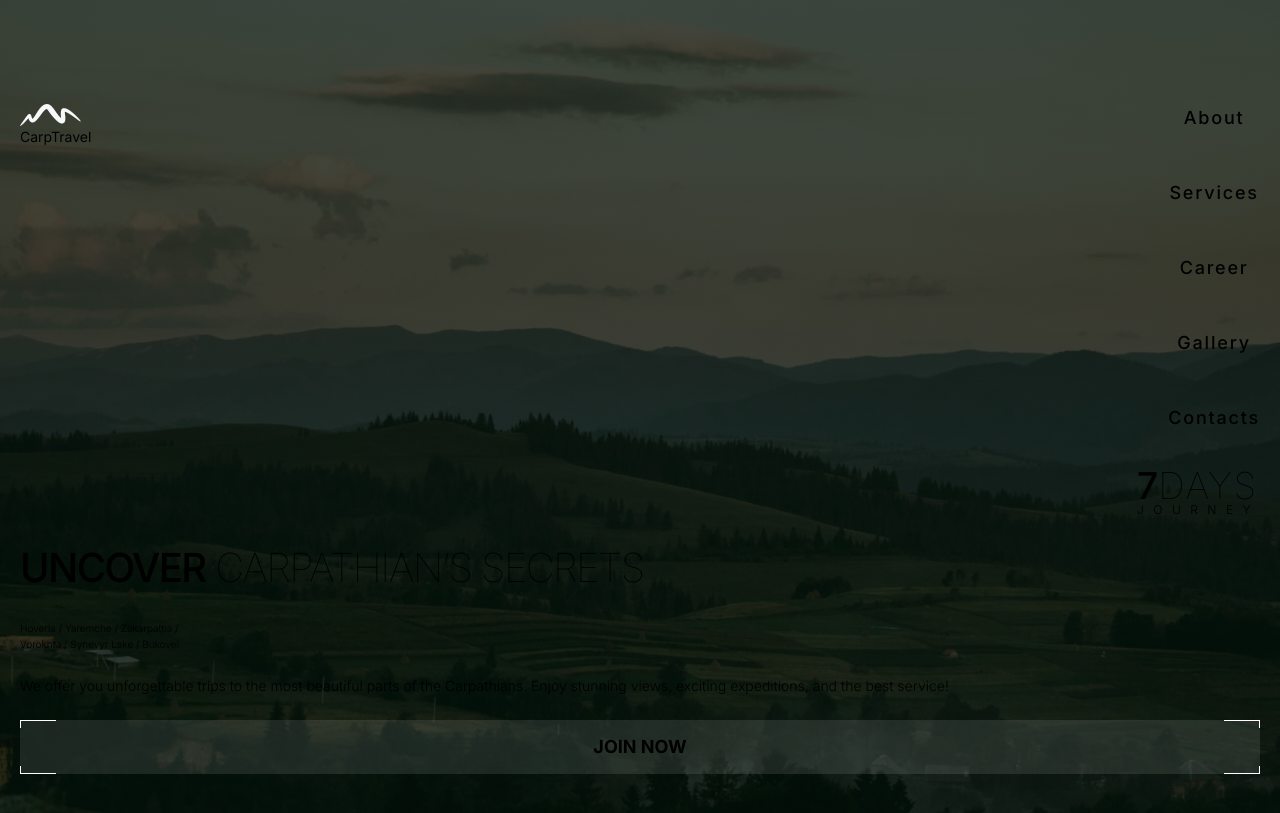
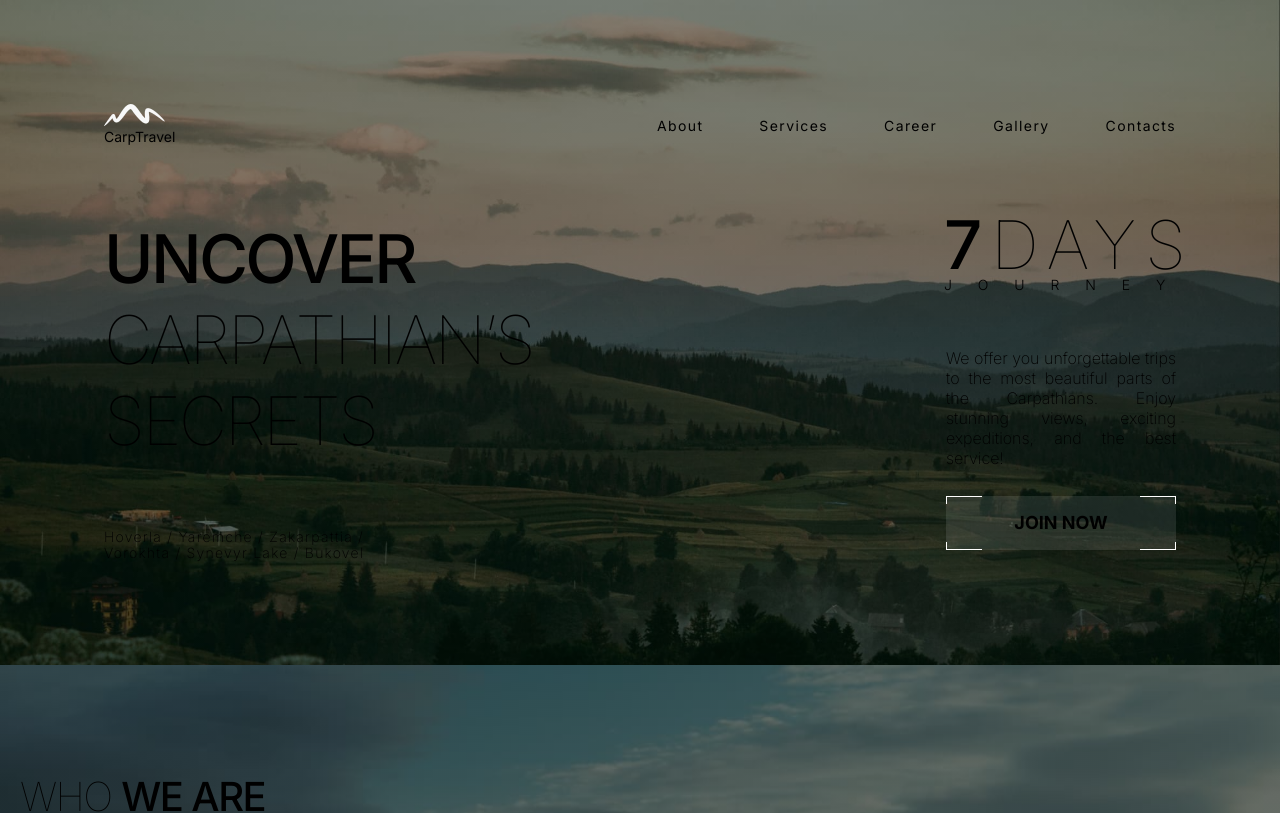
Before and after one commit to LiudmylaKozytska/carpTravel, a Next.js app: page / in a window 1280 px wide. Shown: the top 813 px of the page. Built offline with nearby package versions, Linux system fonts and the light colour scheme; a web font is replaced by a local one.

Commit message:
add hero section tablet styles

```diff
--- a/src/app/(routes)/contact/Contact.tsx
+++ b/src/app/(routes)/contact/Contact.tsx
@@ -12,7 +12,7 @@ export default function Contact() {
           {data.title.title}
           <span className="font-medium">{data.title.span}</span>
         </h2>
-            <ContactForm/>
+            <ContactForm showFields={false} />
     </div>
     </BackgroundImage>
 }
--- a/src/app/(routes)/hero/Hero.tsx
+++ b/src/app/(routes)/hero/Hero.tsx
@@ -9,27 +9,28 @@ export default function Hero() {
     <BackgroundImage image="/images/hero.jpg">
       <div
         id="hero"
-        className="container pt-[36px] pb-[56px] px-[20px] md:py-[64px] lg:py-[104px] relative"
+        className="container pt-[36px] pb-[56px] sm:px-[20px] md:py-[64px] lg:py-[104px] relative"
       >
         <Header />
-        <div className="mb-[24px] mt-[36px] flex flex-col items-end ">
-          <div>
-            <p className="font-medium text-[37px] uppercase leading-none">
-              7<span className="font-thin tracking-[1.66px]">days</span>
+        <div className="mb-[24px] md:mb-[56px] mt-[36px] md:mt-[64px] flex flex-col items-end">
+          <div className="md:w-[232px]">
+            <p className="font-medium text-[37px] md:text-[67px] uppercase leading-none tracking-[1.66px] md:tracking-[8.81px] text-end">
+              7<span className="font-thin">days</span>
             </p>
-            <p className="text-[12px] font-light uppercase leading-none tracking-[9.48px]">
+            <p className="text-[12px] md:text-[14px] font-light uppercase leading-none tracking-[9.48px] md:tracking-[25.9px] text-end">
               journey
-            </p>
-          </div>
+            </p></div>
         </div>
-        <h1 className="mb-[24px] text-[40px] font-medium uppercase leading-[56px] tracking-[-1.6px]">
+        <div className="md:flex justify-between">
+          <div className="md:mt-[-130px]"><h1 className="mb-[24px] md:mb-[68px] text-[40px] md:text-[67px] font-medium uppercase leading-[56px]  md:leading-[81px] tracking-[-1.6px] md:tracking-[-2.68px] md:w-[426px]">
           {data.title.main}
           <span className="font-thin"> {data.title.add}</span>
         </h1>
-        <p className="mb-[24px] text-[10px] font-light leading-[16px] w-[165px]">
+        <p className="mb-[24px] md:mb-0 text-[10px] md:text-[14px] font-extralight leading-[16px] md:tracking-[1.26px] w-[167px] md:w-[266px]">
           {data.additional}
-        </p>
-        <p className="mb-[24px] text-[14px] font-light leading-[20px] text-justify">
+        </p></div>
+        <div className="md:w-[230px]">
+          <p className="mb-[24px] md:mb-[28px] text-[14px] md:text-[16px] font-extralight leading-[20px] text-justify">
           {data.description}
         </p>
         <button className="relative px-[64px] py-[18px] w-[100%] text-[18px] font-bold uppercase leading-none bg-white bg-opacity-10 transition duration-300 hover:bg-opacity-20">
@@ -39,6 +40,8 @@ export default function Hero() {
           <span className="absolute bottom-0 left-0 w-[36px] h-[8px] border-b border-l border-white"></span>
           <span className="absolute bottom-0 right-0 w-[36px] h-[8px] border-b border-r border-white"></span>
         </button>
+        </div>
+        </div>
       </div>
     </BackgroundImage>
   );
--- a/src/components/BackgroundImage.tsx
+++ b/src/components/BackgroundImage.tsx
@@ -9,7 +9,7 @@ export default function BackgroundImage(props: BgImage) {
   return (
     <section
       style={{
-        backgroundImage: `linear-gradient(rgba(2, 15, 8, 0.75), rgba(2, 15, 8, 0.75)), url(${props.image})`,
+        backgroundImage: `linear-gradient(rgba(2, 15, 8, 0.5), rgba(2, 15, 8, 0.5)), url(${props.image})`,
         backgroundSize: "cover",
         backgroundPositionY: "top",
         backgroundPositionX: "center",
--- a/src/components/Header.tsx
+++ b/src/components/Header.tsx
@@ -14,7 +14,7 @@ const karantina = Karantina({
 
 export default function Header() {
   return (
-    <div className="flex justify-between">
+    <div className="flex justify-between items-center">
       <div>
         <Image src={logo} alt="logo" />
         <p className="font-karantina text-[14px]">CarpTravel</p>
--- a/src/components/Navigation.tsx
+++ b/src/components/Navigation.tsx
@@ -31,9 +31,9 @@ export default function Navigation() {
             : "sm:hidden"
         }`}
       >
-        <ul className="font-medium tracking-[1.8px] opacity-100 text-center">
+        <ul className="font-regular tracking-[1.8px] md:tracking-[1.4px] opacity-100 text-center flex sm:block md:gap-[24px] lg:gap-[56px]">
           {content.map((item) => (
-            <li key={item.id} className="mb-[48px] last:mb-0 text-[18px]">
+            <li key={item.id} className="sm:mb-[48px] last:mb-0 text-[18px] md:text-[14px] ">
               <Link
                 to={item.link}
                 duration={600}
--- a/tailwind.config.ts
+++ b/tailwind.config.ts
@@ -9,18 +9,18 @@ const config: Config = {
   theme: {
     screens: {
       sm: { max: "767.98px" },
-      md: "768px",
-      lg: "1280px",
+      md: { min: '768px'},
+      lg: {min: "1280px"},
     },
-    extend: {
-      container: {
+    container: {
         padding: {
-          sm: "20px",
-          md: "32px",
-          lg: "104px",
+          sm: '20px',
+          md: '32px',
+          lg: '104px',
         },
         center: true,
       },
+    extend: {
       colors: {
         "backdrop-color": "rgba(1, 10, 5, 0.75)",
         "font-color": "rgba(255, 255, 255, 0.20)",
```
